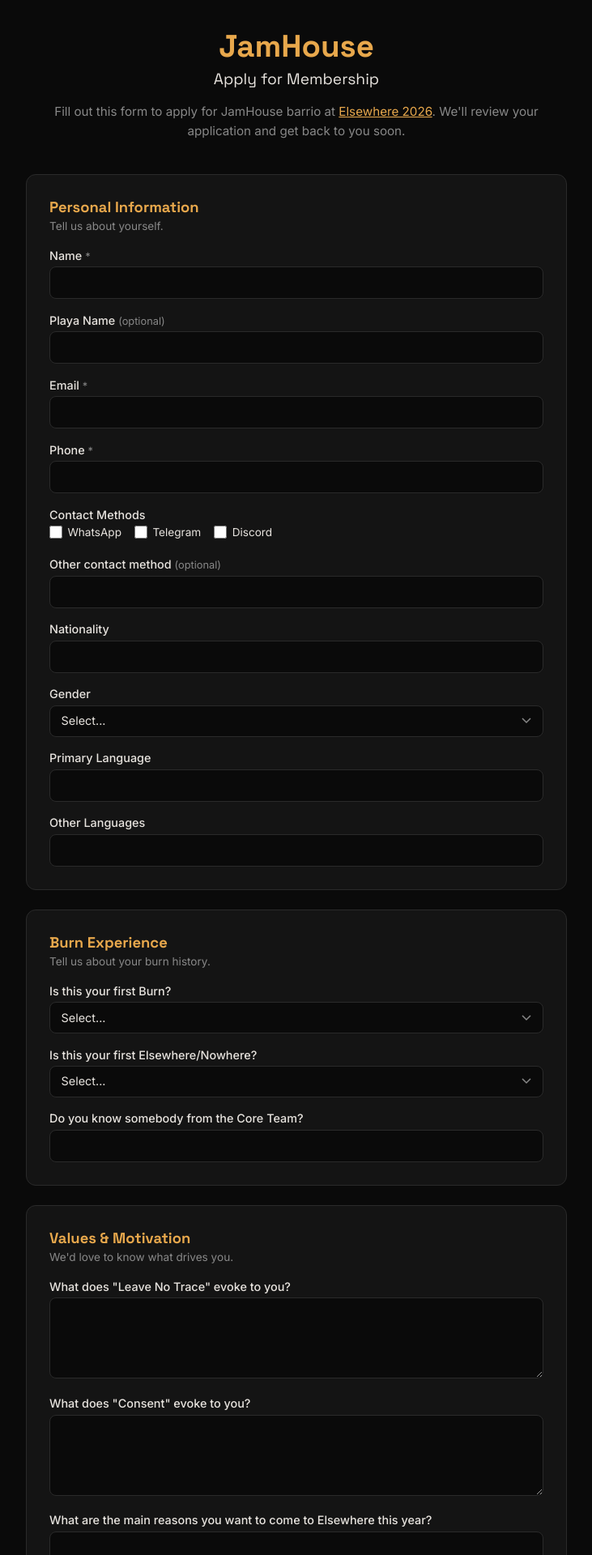
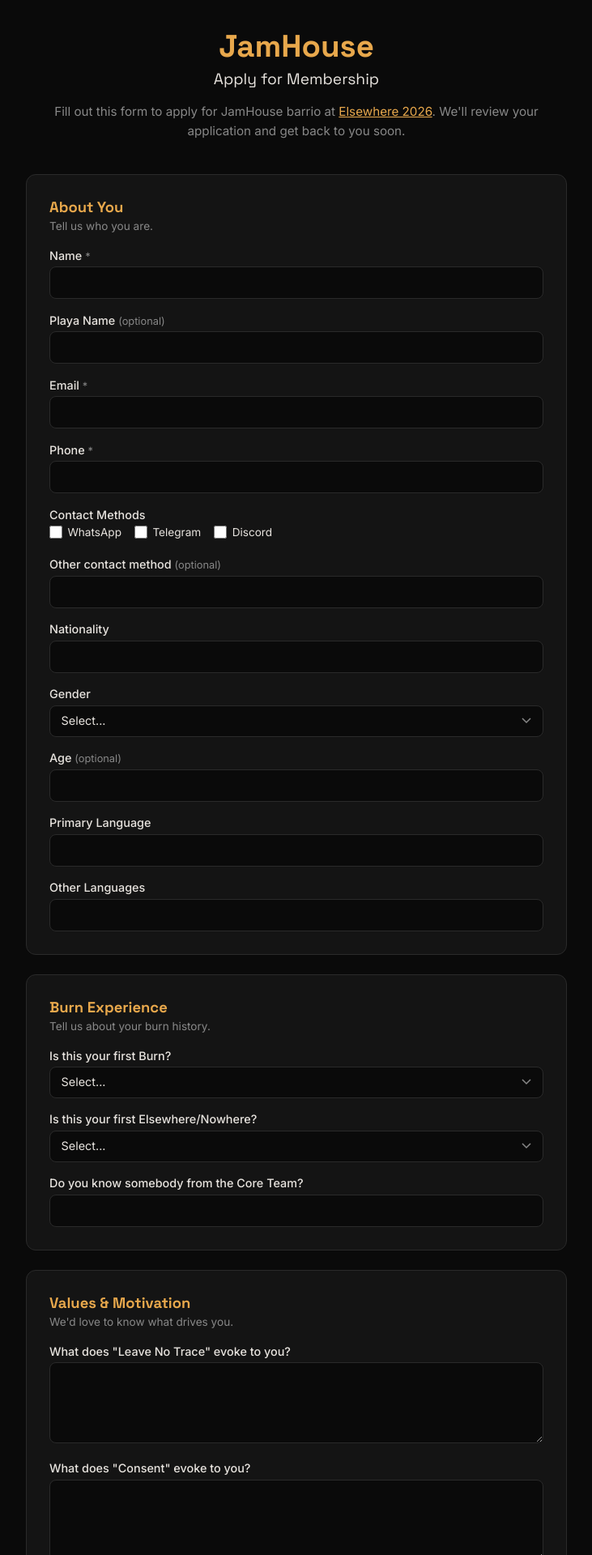
Before and after one commit to jamhousebarrio/jamhousebarrio.github.io, a Jekyll site: the page built from apply.html, in a window 1280 px wide. Shown: the top 1920 px of the page at 81% size, without its empty margins (274-1005 px from the left). Built offline with Jekyll 4.4.1, drawn with Linux system fonts in a browser that asks for light colours; some of the changed text lies outside the part shown.

Commit message:
Simplify registration form to vibe check essentials

```diff
--- a/apply.html
+++ b/apply.html
@@ -79,7 +79,6 @@
     .form-group input[type="email"],
     .form-group input[type="tel"],
     .form-group input[type="number"],
-    .form-group input[type="date"],
     .form-group select,
     .form-group textarea {
       width: 100%;
@@ -159,11 +158,6 @@
       font-size: 0.95rem;
       display: none;
     }
-    .message.success {
-      background: rgba(76, 175, 80, 0.15);
-      border: 1px solid rgba(76, 175, 80, 0.3);
-      color: #81c784;
-    }
     .message.error {
       background: rgba(244, 67, 54, 0.15);
       border: 1px solid rgba(244, 67, 54, 0.3);
@@ -214,10 +208,10 @@
     </div>
 
     <form id="applyForm">
-      <!-- Section 1: Personal Information -->
+      <!-- Section 1: About You -->
       <div class="form-section">
-        <h3>Personal Information</h3>
-        <p class="section-desc">Tell us about yourself.</p>
+        <h3>About You</h3>
+        <p class="section-desc">Tell us who you are.</p>
 
         <div class="form-group">
           <label>Name <span class="optional">*</span></label>
@@ -260,6 +254,10 @@
             <option value="Non-binary">Non-binary</option>
             <option value="Prefer not to say">Prefer not to say</option>
           </select>
+        </div>
+        <div class="form-group">
+          <label>Age <span class="optional">(optional)</span></label>
+          <input type="number" name="age" min="18" max="120">
         </div>
         <div class="form-group">
           <label>Primary Language</label>
@@ -339,12 +337,20 @@
           <label>How many kg can you lift barehanded and hungover under the desert sun?</label>
           <input type="text" name="liftKg">
         </div>
+        <div class="form-group">
+          <label>Do we need to know your deepest secrets?</label>
+          <textarea name="deepestSecrets"></textarea>
+        </div>
+        <div class="form-group">
+          <label>Special talent or addiction to share?</label>
+          <textarea name="talents"></textarea>
+        </div>
       </div>
 
-      <!-- Section 5: Logistics -->
+      <!-- Section 5: Logistics & Final -->
       <div class="form-section">
         <h3>Logistics</h3>
-        <p class="section-desc">Help us plan the build and teardown.</p>
+        <p class="section-desc">A few practical things.</p>
 
         <div class="form-group">
           <label>Do you have your ticket for Elsewhere 2026?</label>
@@ -353,10 +359,6 @@
             <option value="Yes">Yes</option>
             <option value="No, not yet">No, not yet</option>
           </select>
-        </div>
-        <div class="form-group">
-          <label>When will you arrive on site?</label>
-          <input type="date" name="arrival">
         </div>
         <div class="form-group">
           <label>Are you able to join the build?</label>
@@ -380,12 +382,7 @@
             <option value="">Select...</option>
             <option value="Yes">Yes</option>
             <option value="No">No</option>
-            <option value="N/A">N/A</option>
           </select>
-        </div>
-        <div class="form-group">
-          <label>When are you planning to leave?</label>
-          <input type="date" name="departure">
         </div>
         <div class="form-group">
           <label>Did you apply to another camp?</label>
@@ -406,71 +403,6 @@
             <option value="Not really">Not really</option>
           </select>
         </div>
-      </div>
-
-      <!-- Section 6: Health & Food -->
-      <div class="form-section">
-        <h3>Health & Food</h3>
-        <p class="section-desc">Important for your safety and comfort.</p>
-
-        <div class="form-group">
-          <label>Food allergies</label>
-          <input type="text" name="foodAllergies">
-        </div>
-        <div class="form-group">
-          <label>Food intolerances</label>
-          <input type="text" name="foodIntolerance">
-        </div>
-        <div class="form-group">
-          <label>Any other intolerances?</label>
-          <input type="text" name="otherIntolerance">
-        </div>
-        <div class="form-group" id="intoleranceDetailsGroup" style="display:none">
-          <label>If other, details</label>
-          <input type="text" name="intoleranceDetails">
-        </div>
-        <div class="form-group">
-          <label>Other dietary restrictions</label>
-          <input type="text" name="dietaryRestrictions">
-        </div>
-        <div class="form-group">
-          <label>Any additional health / inappropriately personal information you would like to share?</label>
-          <textarea name="healthInfo"></textarea>
-        </div>
-        <div class="form-group">
-          <label>Do we need to know your deepest secrets?</label>
-          <textarea name="deepestSecrets"></textarea>
-        </div>
-      </div>
-
-      <!-- Section 7: The Fun Stuff -->
-      <div class="form-section">
-        <h3>The Fun Stuff</h3>
-        <p class="section-desc">Almost there!</p>
-
-        <div class="form-group">
-          <label>Special talent or addiction to share?</label>
-          <textarea name="talents"></textarea>
-        </div>
-        <div class="form-group">
-          <label>Emergency contact name <span class="optional">*</span></label>
-          <input type="text" name="emergencyName" required>
-        </div>
-        <div class="form-group">
-          <label>Emergency contact phone <span class="optional">*</span></label>
-          <input type="tel" name="emergencyPhone" required>
-        </div>
-        <div class="form-group">
-          <label>Relationship with emergency contact</label>
-          <input type="text" name="emergencyRelationship">
-        </div>
-      </div>
-
-      <!-- Section 8: Final -->
-      <div class="form-section">
-        <h3>Final</h3>
-        <p class="section-desc">Wrap it up.</p>
-
         <div class="form-group">
           <label>How did you hear about JamHouse?</label>
           <select name="howHeard">
@@ -536,6 +465,7 @@
         contactOther: form.contactOther.value,
         nationality: form.nationality.value,
         gender: form.gender.value,
+        age: form.age.value,
         language: form.language.value,
         otherLanguages: form.otherLanguages.value,
         firstBurn: form.firstBurn.value,
```
Also changed, not shown: other parts of apply.html (+5 -19 lines), api/register.js (+7 -17 lines).
